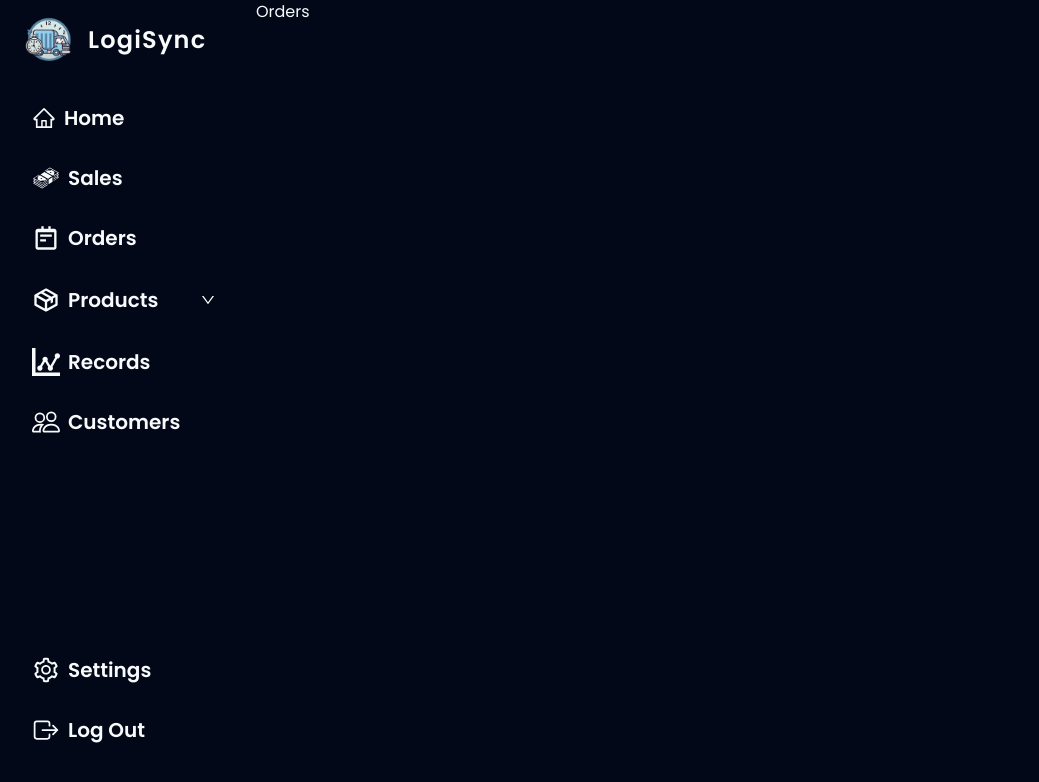
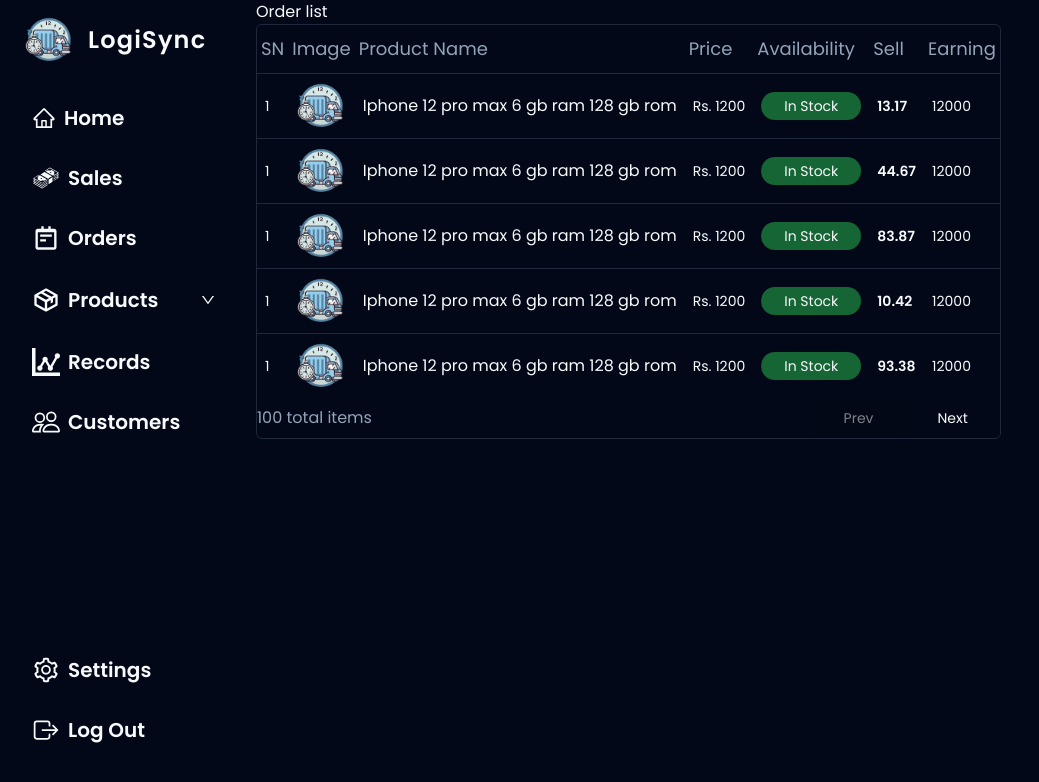
Before and after one commit to NotSugat/dashboard, a Next.js app: page /orders in a window 1280 px wide. Shown: the top 782 px of the page, without its empty margins (0-1039 px from the left). Built offline with nearby package versions, Linux system fonts and the light colour scheme.

Commit message:
added order table in /order

```diff
--- a/src/app/orders/page.tsx
+++ b/src/app/orders/page.tsx
@@ -1,5 +1,26 @@
-const Orders = () => {
-  return <div>Orders</div>;
+import { Product, colums } from "../components/products/columns";
+import ProductTable from "../components/products/productTable";
+
+async function getData(): Promise<Product[]> {
+  return new Array(50).fill(null).map(() => ({
+    id: 1,
+    image: "/assets/logo.png",
+    name: "Iphone 12 pro max 6 gb ram 128 gb rom",
+    price: "1200",
+    availability: "In Stock",
+    sell: (Math.random() * 100).toFixed(2),
+    earning: 12000,
+  }));
+}
+
+const Orders = async () => {
+  const data = await getData();
+  return (
+    <div>
+      Order list
+      <ProductTable data={data} columns={colums} />
+    </div>
+  );
 };
 
 export default Orders;
```
